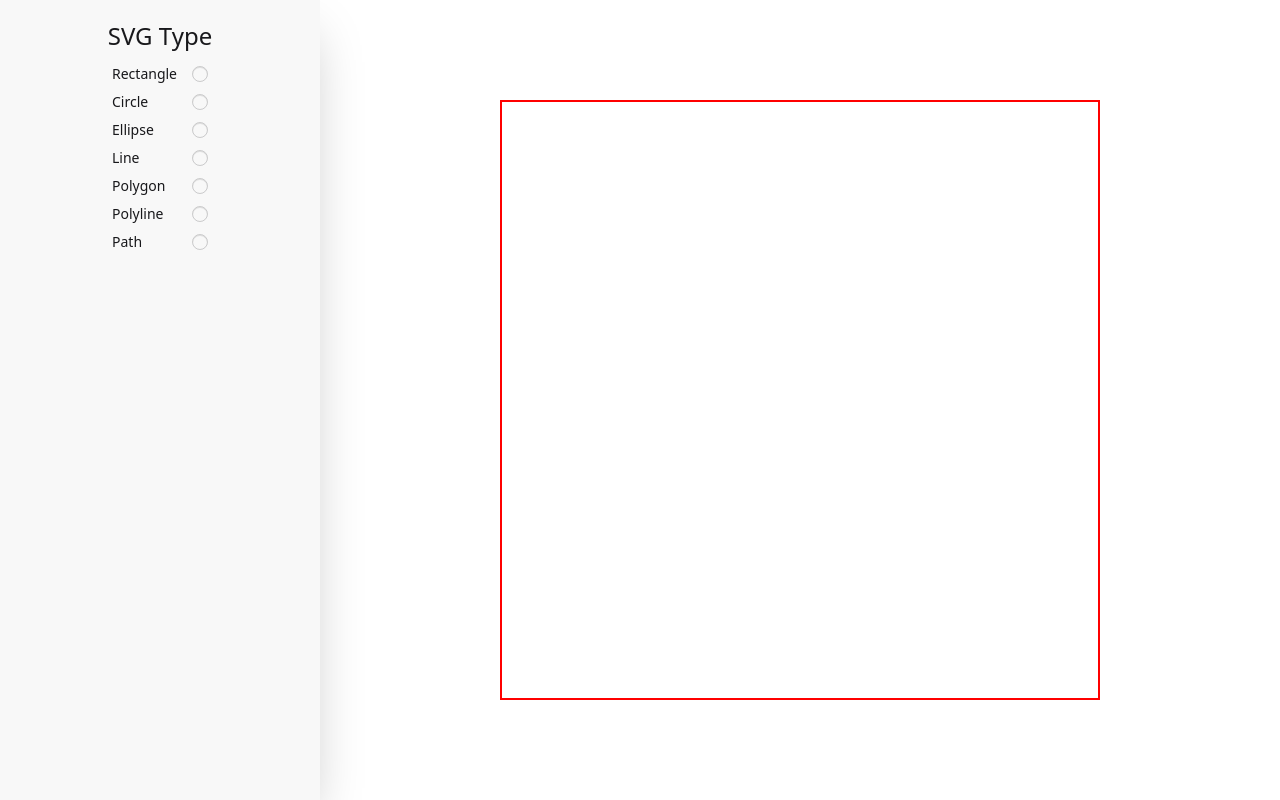
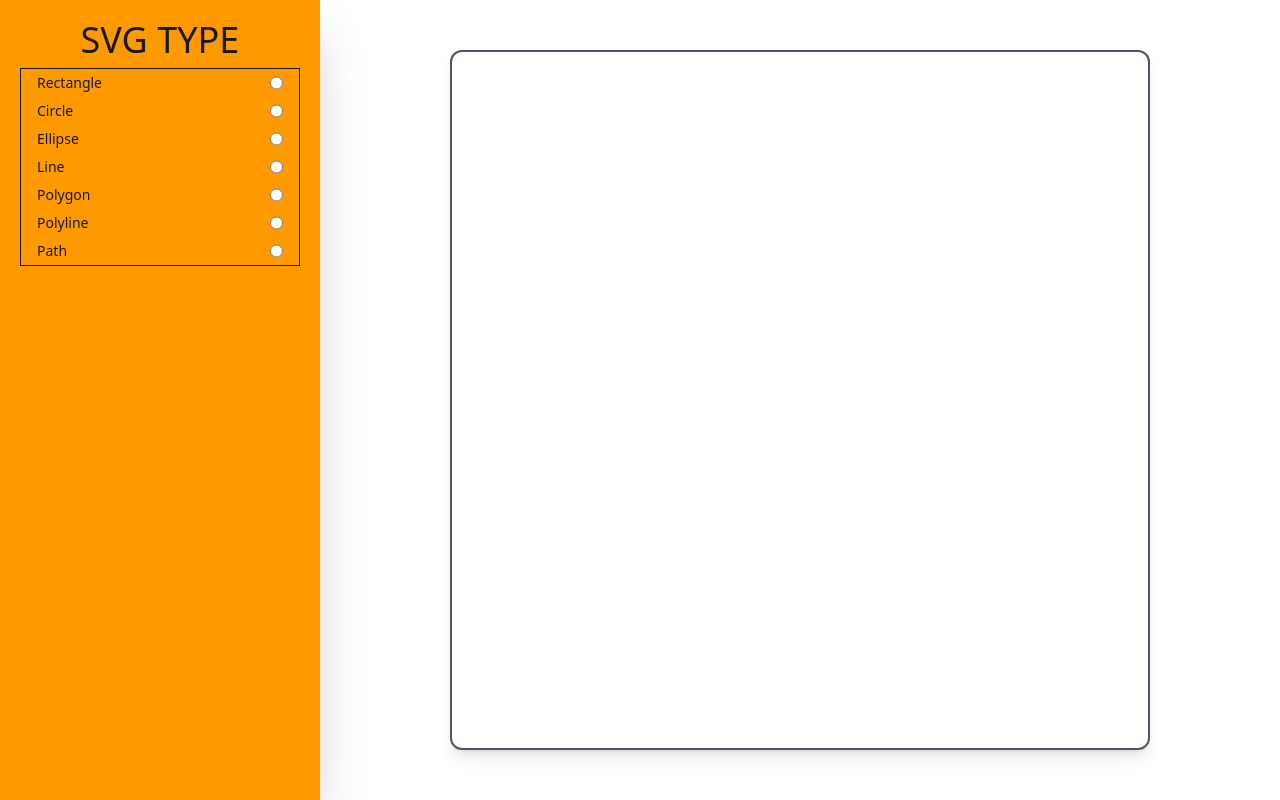
Before and after one commit to Slimboyfat-1979/svg-create, a Vue app: page / in a window 1280 px wide. Built offline with nearby package versions, Linux system fonts and the light colour scheme.

Commit message:
Refactored current code

```diff
--- a/src/App.vue
+++ b/src/App.vue
@@ -1,6 +1,6 @@
 <template>
   <div class="flex h-screen">
-   <section class="h-screen bg-base-200 w-1/4 shadow-2xl z-1 flex justify-center py-5">
+   <section class="h-screen bg-base-200 w-1/4 shadow-2xl z-1 flex justify-center">
         <SvgOptions></SvgOptions>
    </section>
    <section class="h-screen bg-base-100 w-3/4 z-0 flex justify-center items-center">
--- /dev/null
+++ b/src/components/LineOptions.vue
@@ -0,0 +1,3 @@
+<template>
+
+</template>
--- /dev/null
+++ b/src/components/OptionsUi.vue
@@ -0,0 +1,9 @@
+<template>
+<div class="rounded-lg shadow-lg text-center w-full h-full bg-white py-10 px-6 flex flex-col items-center justify-center space-y-6 mt-10">
+    <slot></slot>
+</div>
+</template>
+
+<style scoped>
+
+</style>
--- a/src/components/SvgOptions.vue
+++ b/src/components/SvgOptions.vue
@@ -1,18 +1,25 @@
 <template>
-  <div class="flex flex-col w-full h-full">
-    <h2 class="text-center text-2xl">SVG Type</h2>
-    <div class="flex flex-col items-center px-10 py-2 flex-wrap">
-      <div class="form-control" v-for="type in types">
-        <label class="text-sm py-1" for="">{{ type }}</label>
+  <div class="w-full h-full bg-amber-500 text-4xl text">
+    <div class="p-5 text-center">
+      <h2>SVG TYPE</h2>
+      <div class="border-1 border-black-500 mt-2">
+        <div
+          class="forms text-sm flex flex-row justify-between px-4 py-1"
+          v-for="type in types"
+          :key="type"
+        >
+          <label for="">{{ type }}</label>
           <input
-          v-on:change="readType(type)"
             type="radio"
-          name="square"
-          class="radio radio-xs "
+            :name="'svgType'"
+            :value="type"
+            :checked="svgType.svgType === type"
+            @change="readType(type)"
           />
         </div>
       </div>
-    <component :is="currentComponent" />
+      <component :is="currentComponent"></component>
+    </div>
   </div>
 </template>
 
@@ -21,10 +28,11 @@
 <script setup>
 import { ref, computed, defineProps } from "vue";
 import { svgStore } from "@/stores/store.js";
-import RectangleOptions from '@/ui/RectangleOptions.vue'
+import RectangleOptions from "@/ui/RectangleOptions.vue";
 import CircleOptions from "@/ui/CircleOptions.vue";
 import EllipseOptions from "@/ui/EllipseOptions.vue";
 import PolylineOptions from "@/ui/PolylineOptions.vue";
+import OptionsUi from "./OptionsUi.vue";
 
 const svgType = svgStore();
 
@@ -32,16 +40,17 @@ const componentMap = {
   Rectangle: RectangleOptions,
   Circle: CircleOptions,
   Ellipse: EllipseOptions,
-    Polyline: PolylineOptions
-}
+  Polyline: PolylineOptions,
+};
 
 const currentComponent = computed(() => {
   return componentMap[svgType.svgType];
-})
+});
 
-const readType = function(type) {
+const readType = function (type) {
+  console.log(type)
   svgType.changeType(type);
-}
+};
 
 const types = ref([
   "Rectangle",
@@ -54,7 +63,6 @@ const types = ref([
 ]);
 </script>
 
-
 <style scoped>
 .form-control {
   width: 40%;
--- a/src/components/SvgRender.vue
+++ b/src/components/SvgRender.vue
@@ -1,5 +1,13 @@
 <template>
-  <svg height="600" width="600" viewbox="0 0 100 100" style="border: 2px solid red">
+<div class="">
+    <div class="bg-white p-6">
+        <svg
+            class="block mx-auto bg-gray-5 shadow-lg "
+            style="border: 2px solid #4B5563; border-radius: 12px;"
+            height="700"
+            width="700"
+            viewBox="0 0 100 100"
+        >
             <rect
                 v-if="store.svgType==='Rectangle'"
                 :x="store.rectAttributes.x"
@@ -9,17 +17,13 @@
                 :rx="store.rectAttributes.rx"
                 :ry="store.rectAttributes.ry"
                 fill="blue"
-      stroke="black"
-      stroke-width="2"
             ></rect>
             <circle
                 v-if="store.svgType==='Circle'"
-      cx="50%"
-      cy="50%"
-      r="100"
+                :cx="circle.cx"
+                :cy="circle.cy"
+                :r="circle.r"
                 fill="red"
-      stroke="black"
-      stroke-width="2"
             ></circle>
             <ellipse v-if="store.svgType === 'Ellipse'"
                 rx="100"
@@ -32,6 +36,8 @@
                 :points="polylinePoints" stroke="red" stroke-width="2" fill="none"
             ></polyline>
         </svg>
+    </div>
+</div>
 </template>
 
 <script setup>
@@ -43,5 +49,10 @@ const polylinePoints = computed(() => {
     return store.polylineAttributes.polylinePoints;
 })
 
+const circle = computed(() => {
+    console.log()
+    return store.circleAttributes;
+})
+
 
 </script>
--- a/src/stores/store.js
+++ b/src/stores/store.js
@@ -4,10 +4,10 @@ export const svgStore = defineStore("svgTypes", {
   state: () => ({
     svgType: "",
     rectAttributes: {
-      x: 100,
-      y: 100,
-      width: 100,
-      height: 100,
+      x: 0,
+      y: 0,
+      width: 0,
+      height: 0,
       rx: 0,
       ry: 0,
     },
@@ -16,6 +16,11 @@ export const svgStore = defineStore("svgTypes", {
       stroke: "Black",
       strokeWidth: 2,
     },
+    circleAttributes: {
+        cx: 0,
+        cy: 0,
+        r: 0
+    }
   }),
   actions: {
     changeType(type) {
--- a/src/ui/CircleOptions.vue
+++ b/src/ui/CircleOptions.vue
@@ -1,3 +1,37 @@
 <template>
-    <h1>These are the circle options</h1>
+<OptionsUi>
+    <div class="form-control flex flex-col gap-2 mb-4">
+        <label class="text-sm font-medium text-gray-700" for="cx">cx:</label>
+        <input v-on:change="changeAttributes" v-model="circleAttributes.cx" id="cx" type="number" class="input input-bordered rounded-md px-3 py-2 border border-gray-300 focus:outline-none focus:ring-2 focus:ring-orange-500 focus:border-orange-500" />
+    </div>
+    <div class="form-control flex flex-col gap-2 mb-4">
+        <label class="text-sm font-medium text-gray-700" for="cy">cy:</label>
+        <input v-on:change="changeAttributes" v-model="circleAttributes.cy" id="cy" type="number" class="input input-bordered rounded-md px-3 py-2 border border-gray-300 focus:outline-none focus:ring-2 focus:ring-orange-500 focus:border-orange-500" />
+    </div>
+    <div class="form-control flex flex-col gap-2 mb-4">
+        <label class="text-sm font-medium text-gray-700" for="radius">radius</label>
+        <input v-on:change="changeAttributes" v-model="circleAttributes.r" id="radius" type="number" class="input input-bordered rounded-md px-3 py-2 border border-gray-300 focus:outline-none focus:ring-2 focus:ring-orange-500 focus:border-orange-500" />
+    </div>
+</OptionsUi>
 </template>
+
+<script setup>
+import {watch, reactive} from 'vue';
+import OptionsUi from "@/components/OptionsUi.vue";
+import { svgStore } from '@/stores/store';
+
+const store = svgStore();
+
+const circleAttributes = reactive({
+    cx: 0,
+    cy: 0,
+    r: 0
+})
+
+watch(circleAttributes, (newVal) => {
+   store.circleAttributes = {...newVal}
+})
+
+
+
+</script>
--- a/src/ui/EllipseOptions.vue
+++ b/src/ui/EllipseOptions.vue
@@ -1,3 +1,9 @@
 <template>
-    <h1>These are the ellipse options</h1>
+    <OptionsUi>
+
+    </OptionsUi>
 </template>
+
+<script setup>
+import OptionsUi from '@/components/OptionsUi.vue';
+</script>
--- a/src/ui/PolylineOptions.vue
+++ b/src/ui/PolylineOptions.vue
@@ -26,7 +26,7 @@ const store = svgStore();
 const points = ref("");
 
 const createPoints = function () {
-  const pointNumber = 50;
+  const pointNumber = 100;
   const points = [];
   for (let i = 0; i <= pointNumber; i++) {
     let pointOne = Math.floor(Math.random() * 500);
--- a/src/ui/RectangleOptions.vue
+++ b/src/ui/RectangleOptions.vue
@@ -1,37 +1,28 @@
 <template>
-    <div class="container flex flex-col px-5 py-5 bg-base-300 h-full">
-        <div class="flex flex-col items-center ">
-            <div class="form-control flex flex-row items-center justify-center mb-2 w-80">
-                <label class="mr-2 w-32 text-right">Height</label>
-                <input v-model="rectAttributes.height" class="w-24 rounded px-2 py-1 bg-white focus:outline-none focus:ring-2 focus:ring-neutral" type="number">
+  <OptionsUi>
+    <div class="flex flex-col gap-2 mb-4">
+        <label class="text-sm font-medium text-gray-700" for="">Height</label>
+        <input v-model="rectAttributes.height" class="input input-bordered rounded-md px-3 py-2 border border-gray-300 focus:outline-none focus:ring-2 focus:ring-orange-500 focus:border-orange-500" type="text">
     </div>
-            <div class="form-control flex flex-row items-center justify-center mb-2 w-80">
-                <label class="mr-2 w-32 text-right">Width</label>
-                <input v-model="rectAttributes.width" class="w-24 rounded px-2 py-1 bg-white focus:outline-none focus:ring-2 focus:ring-neutral" type="number">
+    <div class="flex flex-col gap-2 mb-4">
+        <label class="text-sm font-medium text-gray-700" for="">Width</label>
+        <input v-model="rectAttributes.width" class="input input-bordered rounded-md px-3 py-2 border border-gray-300 focus:outline-none focus:ring-2 focus:ring-orange-500 focus:border-orange-500" type="text">
     </div>
-            <div class="form-control flex flex-row items-center justify-center mb-2 w-80">
-                <label class="mr-2 w-32 text-right">X Position</label>
-                <input v-model="rectAttributes.x" class="w-24 rounded px-2 py-1 bg-white focus:outline-none focus:ring-2 focus:ring-neutral" type="number">
+    <div class="flex flex-col gap-2 mb-4">
+        <label class="text-sm font-medium text-gray-700" for="">x</label>
+        <input v-model="rectAttributes.x" class="input input-bordered rounded-md px-3 py-2 border border-gray-300 focus:outline-none focus:ring-2 focus:ring-orange-500 focus:border-orange-500" type="text">
     </div>
-            <div class="form-control flex flex-row items-center justify-center mb-2 w-80">
-                <label class="mr-2 w-32 text-right">Y Position</label>
-                <input v-model="rectAttributes.y" class="w-24 rounded px-2 py-1 bg-white focus:outline-none focus:ring-2 focus:ring-neutral" type="number">
+    <div class="flex flex-col gap-2 mb-4">
+        <label class="text-sm font-medium text-gray-700" for="">y</label>
+        <input v-model="rectAttributes.y" class="input input-bordered rounded-md px-3 py-2 border border-gray-300 focus:outline-none focus:ring-2 focus:ring-orange-500 focus:border-orange-500" type="text">
     </div>
-            <div class="form-control flex flex-row items-center justify-center mb-2 w-80">
-                <label class="mr-2 w-32 text-right">Horizontal Radius</label>
-                <input v-model="rectAttributes.rx" class="w-24 rounded px-2 py-1 bg-white focus:outline-none focus:ring-2 focus:ring-neutral" type="number">
-            </div>
-            <div class="form-control flex flex-row items-center justify-center mb-2 w-80">
-                <label class="mr-2 w-32 text-right">Veritical Radius</label>
-                <input v-model="rectAttributes.ry" class="w-24 rounded px-2 py-1 bg-white focus:outline-none focus:ring-2 focus:ring-neutral" type="number">
-            </div>
-        </div>
-    </div>
+  </OptionsUi>
 </template>
 
 <script setup>
-import { reactive, watch } from 'vue';
-import { svgStore } from '@/stores/store';
+import { reactive, watch } from "vue";
+import { svgStore } from "@/stores/store";
+import OptionsUi from "@/components/OptionsUi.vue";
 
 const store = svgStore();
 
@@ -41,18 +32,15 @@ const rectAttributes = reactive({
   width: 0,
   height: 0,
   rx: 0,
-    ry: 0
+  ry: 0,
 });
 
-watch(rectAttributes, (newVal) => {
-    console.log(newVal)
-   store.rectAttributes = {...newVal}
-}, {deep: true})
-
+watch(
+  rectAttributes,
+  (newVal) => {
+    console.log(newVal);
+    store.rectAttributes = { ...newVal };
+  },
+  { deep: true }
+);
 </script>
-
-<style scoped>
-.container {
-    font-size: 0.75rem;
-}
-</style>
```
Lines whose indentation alone changed are shown as unchanged.
